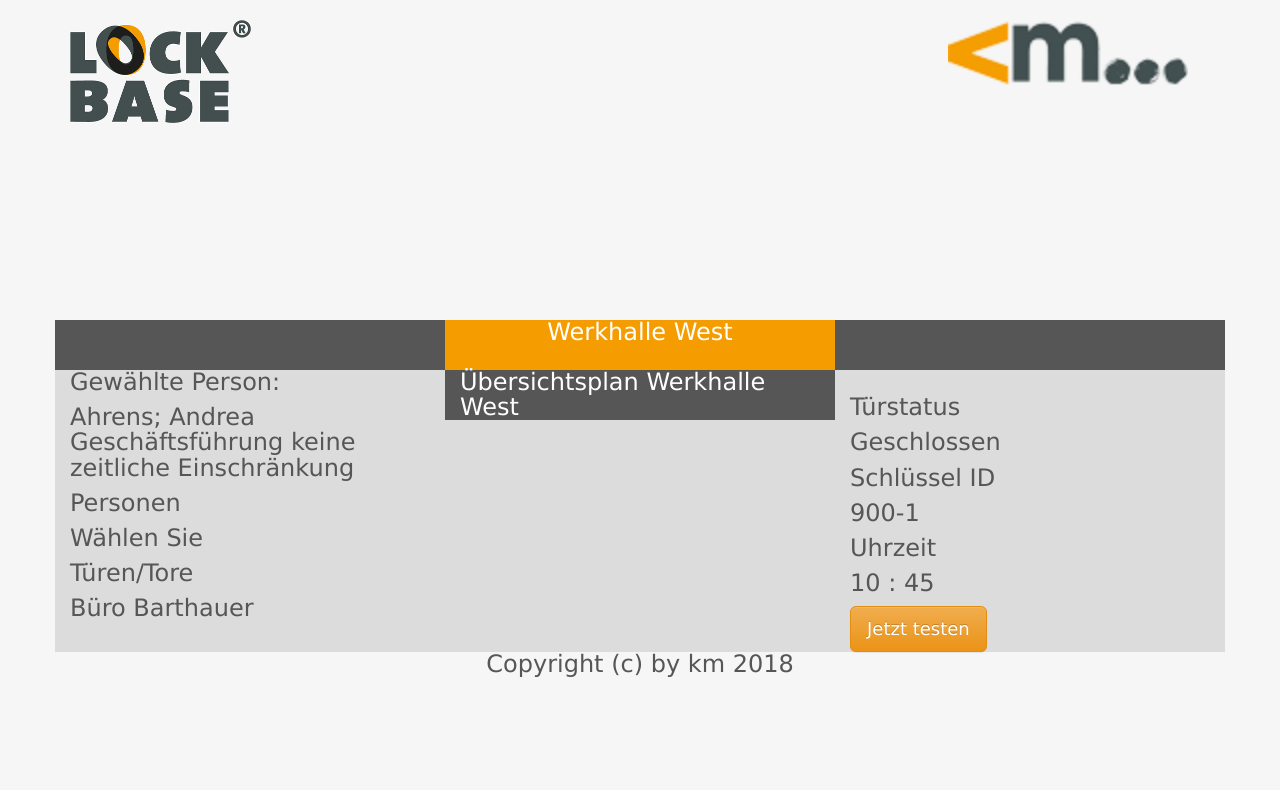
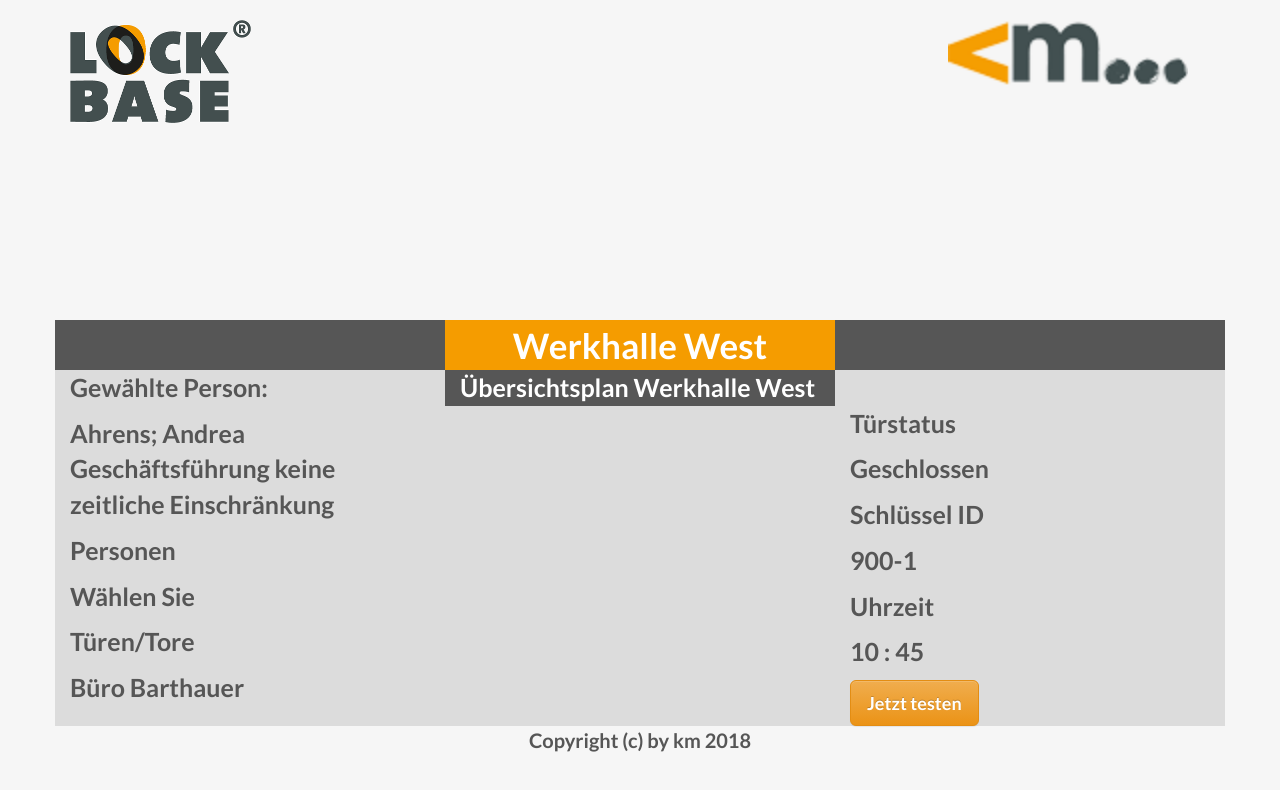
Before and after one commit to JochenKoertner/LockbaseELI, a React (Create React App) app in the folder ui/ClientApp/: page / in a window 1280 px wide. Shown: the top 790 px of the page. Built offline with nearby package versions, Linux system fonts and the light colour scheme.

Commit message:
font Lato in stylesheet übernommen

```diff
--- a/ui/ClientApp/src/index.scss
+++ b/ui/ClientApp/src/index.scss
@@ -1,3 +1,10 @@
+
+// https://sass-guidelin.es/de/
+
+@charset 'utf-8';
+
+// https://fonts.google.com/selection?category=Sans+Serif&selection.family=Lato
+@import url('https://fonts.googleapis.com/css?family=Lato:700');
 
 // km CI color's
 
@@ -7,14 +14,14 @@
 $primary-color:  #f59c00;
 
 body {
-	font: normal 106.66%/1.05em Verdana, sans-serif;
+  font-family: 'Lato', sans-serif;
 	padding-top: 0;
 	margin: 0;
 	color: $dark-grey;
 	background-color: $dark-white;
-	height:100%;
-	width:100%;
-	font-size: 18pt;
+	height: 100%;
+  width: 100%;
+  font-size: 2.5em;
 }
 
 header {
@@ -22,7 +29,8 @@
 }
 
 footer {
-	text-align: center;
+  text-align: center;
+  font-size: 0.8em;
 }
 
 .grid-image {
@@ -31,7 +39,8 @@
 
 .grid-header {
 	background-color: $dark-grey;
-	height: 50px;
+  height: 50px;
+  font-size: 1.4em;
 }
 
 .col-header-center {
```
Also changed, not shown: 1 other file (tests, documents, lock files or other folders).
